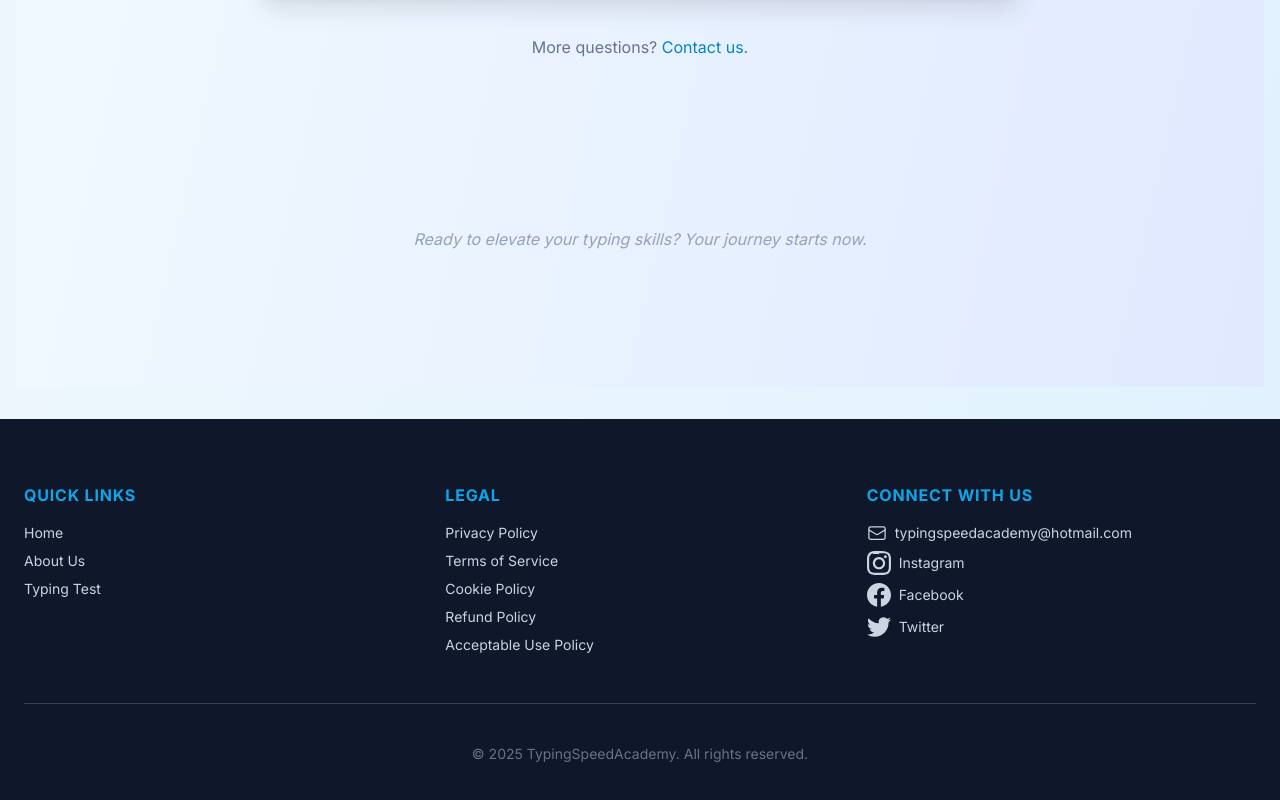
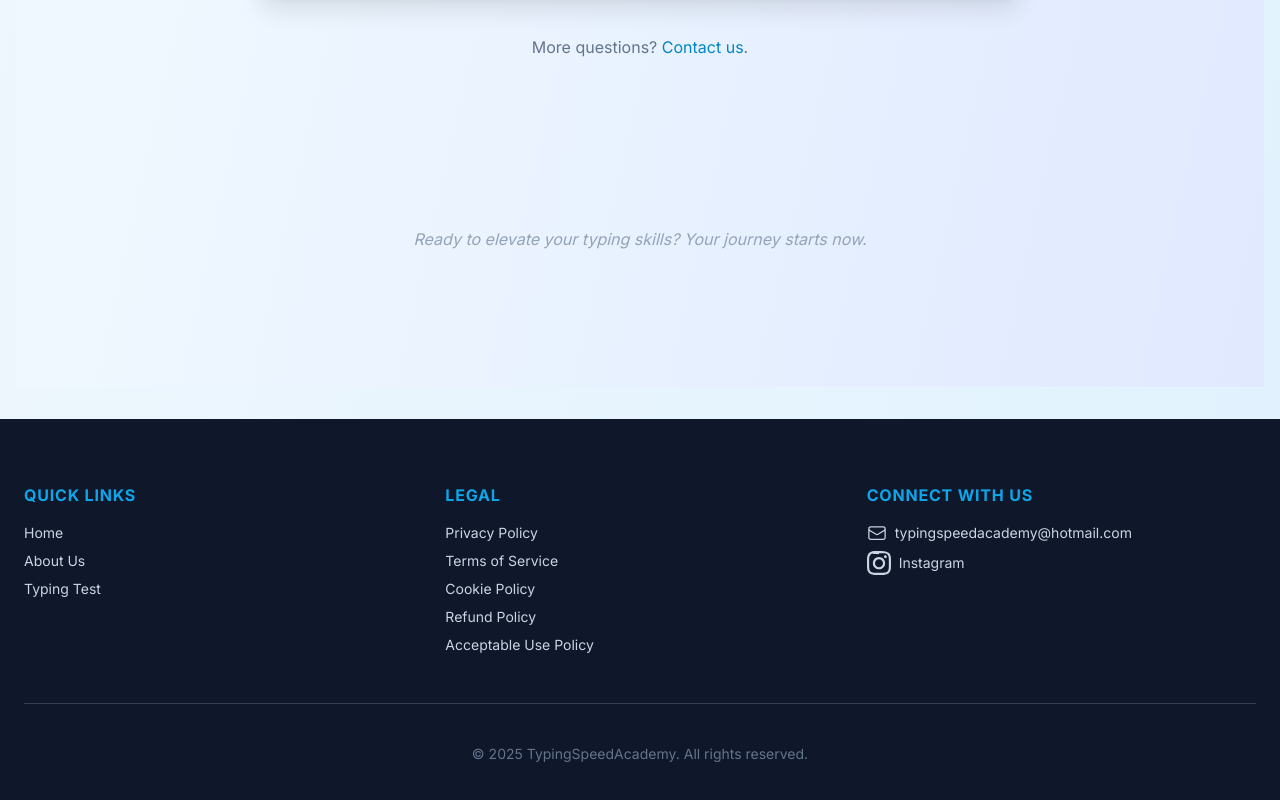
Before and after one commit to typingspeedacademy/typingspeedacadem, a Next.js app: page / in a window 1280 px wide. Shown: the part 5293-6093 px from the top of the page. Built offline with nearby package versions, Linux system fonts and the light colour scheme.

Commit message:
Add files via upload

```diff
--- a/src/components/Footer.tsx
+++ b/src/components/Footer.tsx
@@ -68,17 +68,7 @@ const Footer = () => {
                   <InstagramIcon /> <span className="ml-2 group-hover:text-sky-400 transition-colors duration-300">Instagram</span>
                 </a>
               </li>
-              {/* Placeholder for Facebook and Twitter - replace with actual links */}
-              <li>
-                <a href="#" target="_blank" rel="noopener noreferrer" className="hover:text-sky-400 transition-colors duration-300 flex items-center group">
-                  <FacebookIcon /> <span className="ml-2 group-hover:text-sky-400 transition-colors duration-300">Facebook</span>
-                </a>
-              </li>
-              <li>
-                <a href="#" target="_blank" rel="noopener noreferrer" className="hover:text-sky-400 transition-colors duration-300 flex items-center group">
-                  <TwitterIcon /> <span className="ml-2 group-hover:text-sky-400 transition-colors duration-300">Twitter</span>
-                </a>
-              </li>
+              {/* Social media links */}
               {/* Add other social media links here */}
             </ul>
           </div>
```
